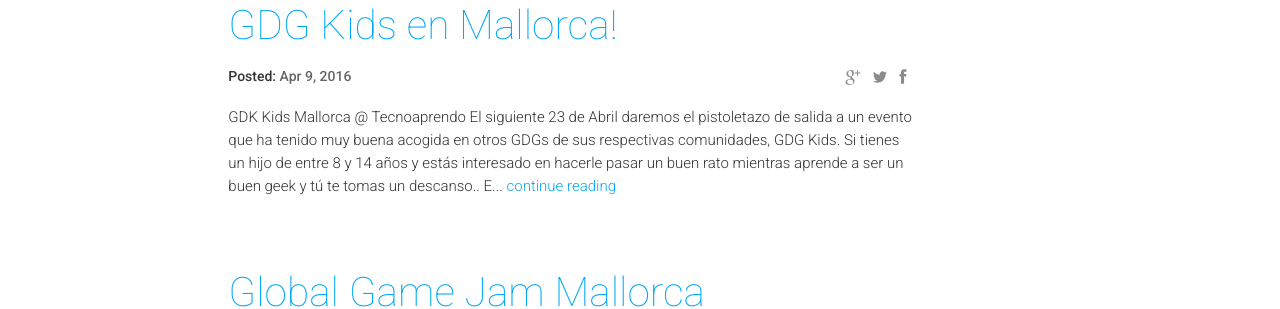
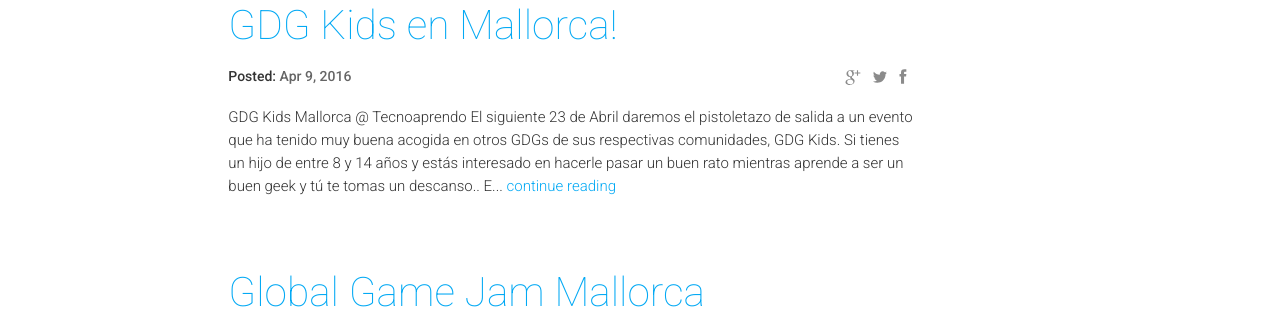
Before and after one commit to GDGMallorca/gdgpage, a Jekyll site: the page built from blog.html, in a window 1280 px wide and 900 px high, scrolled down 404 px. Shown: the part 152-461 px from the top of the window. Built offline with Jekyll 4.4.1, drawn with Linux system fonts in a browser that asks for light colours; nearby versions of some CDN libraries; comment, search, counter and statistics services are not loaded.

Commit message:
Add rewrite GDG Kids Post

```diff
--- a/_posts/2016-04-09-gdg-kids.markdown
+++ b/_posts/2016-04-09-gdg-kids.markdown
@@ -4,7 +4,7 @@
 date:   2016-04-09 º8:00:00
 isStaticPost: false
 ---
-### GDK Kids Mallorca @ Tecnoaprendo ###
+### GDG Kids Mallorca @ Tecnoaprendo ###
 
 ![GDGKids](/img/posts/GDGKids.png)
 
```
Also changed, not shown: other parts of _posts/2016-04-09-gdg-kids.markdown (+1 -1 lines).
